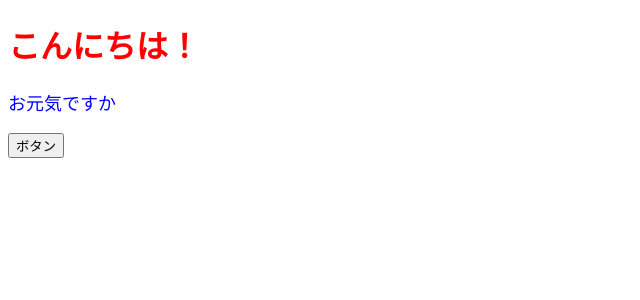
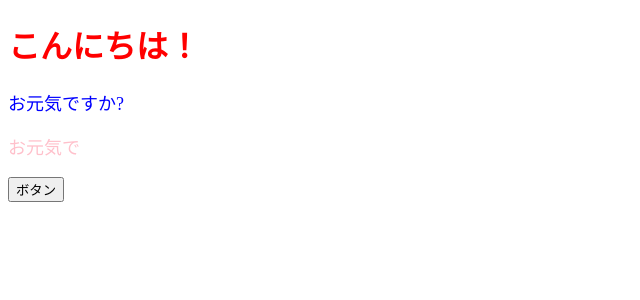
Before and after one commit to ShoheiTakino/react-fundation, a React (Create React App) app: page / in a window 1280 px wide. Shown: the top 300 px of the page, without its empty margins (0-640 px from the left). Built offline with nearby package versions, Linux system fonts and the light colour scheme.

Commit message:
propsについて

```diff
--- a/src/App.js
+++ b/src/App.jsx
@@ -1,15 +1,13 @@
 import React from "react";
+import ColorfulMessage from "./components/ColorfulMessage";
 
 const App = () => {
   const onClickButton = () => alert();
-  const contentStyle = {
-    color: "blue",
-    fontSize: "18px"
-  };
   return (
     <>
       <h1 style={{ color: "red" }}>こんにちは！</h1>
-      <p style={contentStyle}>お元気ですか</p>
+      <ColorfulMessage color="blue">お元気ですか?</ColorfulMessage>
+      <ColorfulMessage color="pink">お元気で</ColorfulMessage>
       <button onClick={onClickButton}>ボタン</button>
     </>
   );
--- /dev/null
+++ b/src/components/ColorfulMessage.jsx
@@ -0,0 +1,12 @@
+import React from "react";
+
+const ColorfullMessage = (props) => {
+  const { color, message } = props; //propsの分割代入
+  const contentStyle = {
+    color, //colorに対してcolorを用いる場合は、「,」以降は省略できる。
+    fontSize: "18px"
+  };
+  return <p style={contentStyle}>{props.children}</p>;
+};
+
+export default ColorfullMessage;
```
